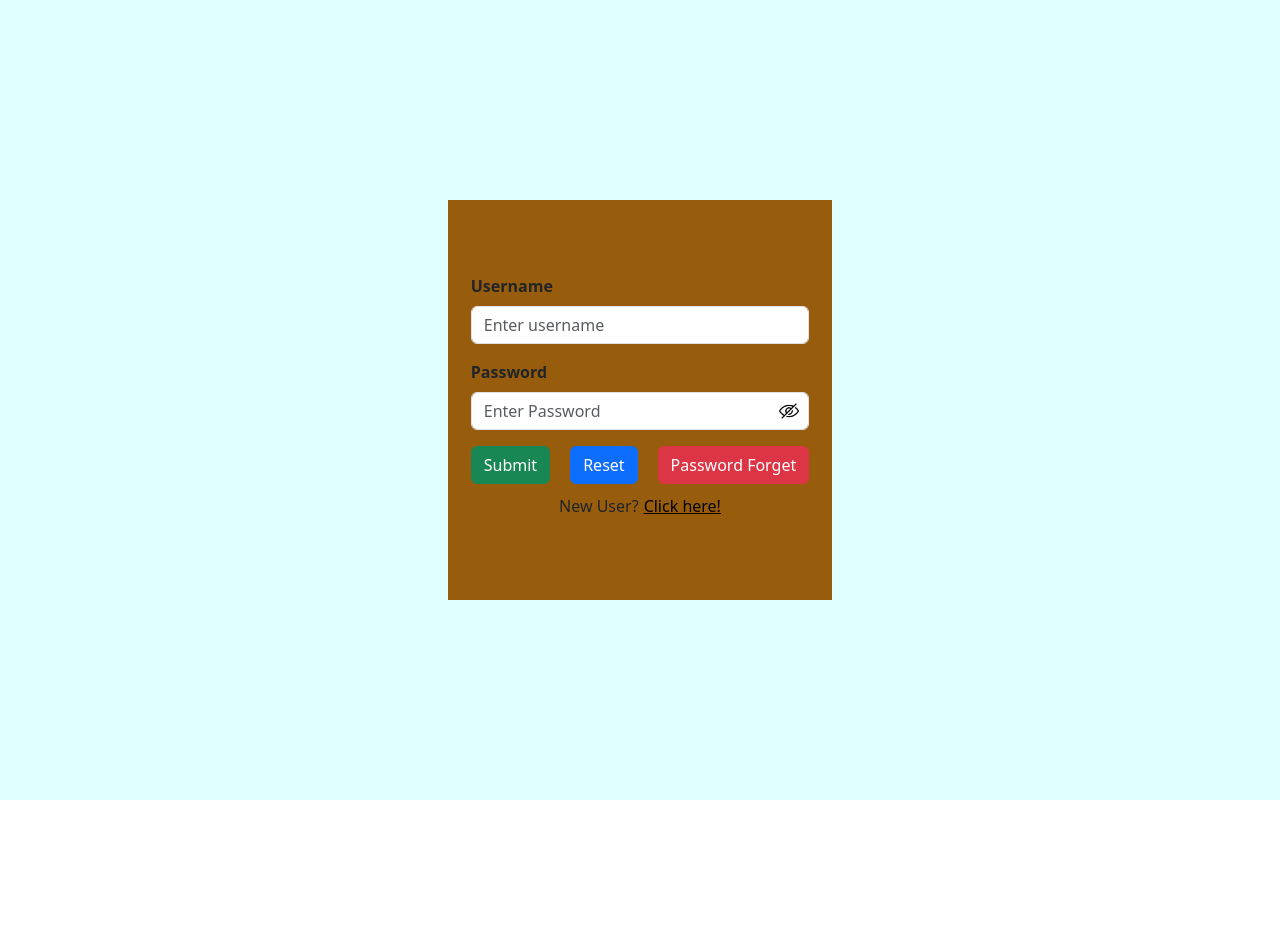
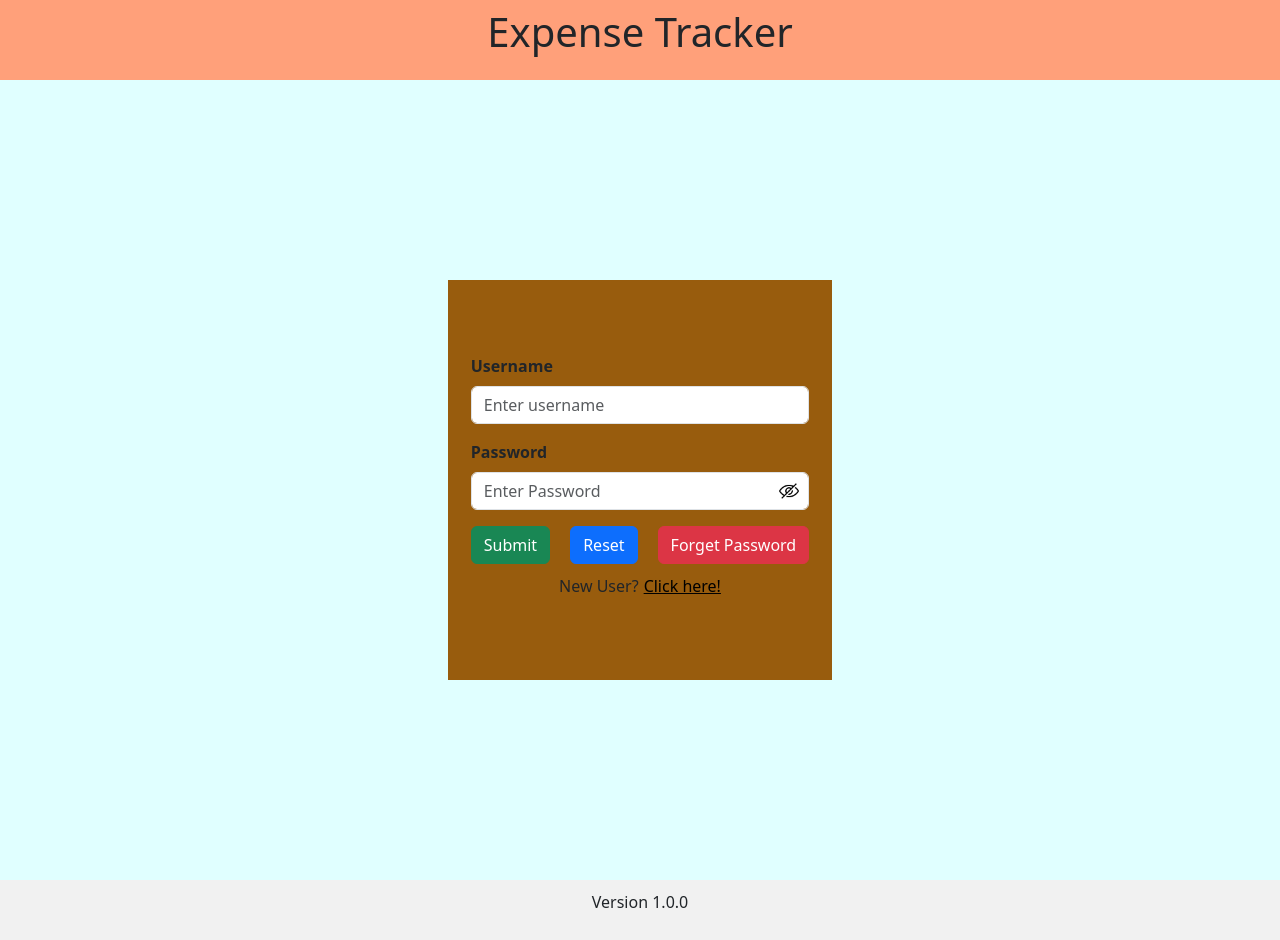
Before and after one commit to arnavkatyayan/ExpenseTrackerApp, a React (Create React App) app in the folder ExpenseTrackerFE/expensetrackerfe/: page / in a window 1280 px wide. Before the commit the page ends 800 px from the top, so only its background shows below. Built offline with nearby package versions, Linux system fonts and the light colour scheme; no server answers.

Commit message:
Css changes and logout functionality added.

```diff
--- a/ExpenseTrackerFE/expensetrackerfe/src/App.css
+++ b/ExpenseTrackerFE/expensetrackerfe/src/App.css
@@ -239,3 +239,29 @@
   gap: 20px;
   margin-top: 10px;
 }
+.heading{
+  height: 10vh;
+  background-color: lightsalmon;
+}
+.heading-name {
+  display: flex;
+  align-items: center;
+  justify-content: center;
+  font-weight: 500;
+  padding-top: 8px;
+}
+.footer {
+  text-align: center;
+  padding: 10px;
+  background-color: #f1f1f1;
+  position: relative; /* Or fixed if you want it to stay at the bottom of the viewport */
+  width: 100%;
+  bottom: 0;
+}
+.logout-btn {
+
+  right: 7px;
+  position: absolute;
+  /* padding-top: 5px; */
+  margin-top: -47px;
+}
--- a/ExpenseTrackerFE/expensetrackerfe/src/App.js
+++ b/ExpenseTrackerFE/expensetrackerfe/src/App.js
@@ -1,16 +1,28 @@
 import logo from './logo.svg';
 import './App.css';
 import LoginPage from './LoginPage';
-import {useState} from 'react';
-import SignUpPage from './SignUpPage';
-import ForgetPasswordPage from './ForgetPasswordPage';
-import HandlingMonth from './HandlingMonth';
-import ExpenseTrackerPage from './ExpenseTrackerPage'
-import ShowTable from './showTable';
+import { useState } from 'react';
+import { Button } from 'react-bootstrap';
+
 function App() {
+  const [isLogoutClicked, setIsLogoutClicked] = useState(false);
+
+  const handleLogout = () => {
+    setIsLogoutClicked(!isLogoutClicked);
+  }
 
   return (
-    <LoginPage/>
+    <div>
+      <div className='heading'>
+        <h1 className='heading-name'>Expense Tracker</h1>
+        {isLogoutClicked ? <Button variant="danger" type="button" className='logout-btn' onClick={handleLogout}>Logout</Button> : null}
+      </div>
+
+      <LoginPage isLogoutClicked={isLogoutClicked} setIsLogoutClicked={setIsLogoutClicked} />
+      <footer className='footer'>
+        <p>Version 1.0.0</p>
+      </footer>
+    </div>
   );
 }
 
--- a/ExpenseTrackerFE/expensetrackerfe/src/ForgetPasswordPage.js
+++ b/ExpenseTrackerFE/expensetrackerfe/src/ForgetPasswordPage.js
@@ -4,7 +4,7 @@ import 'bootstrap/dist/css/bootstrap.min.css';
 import { Button, Form } from "react-bootstrap";
 import axios from "axios";
 import swal from "sweetalert";
-function ForgetPasswordPage() {
+function ForgetPasswordPage(props) {
 
     const [email, setEmail] = useState("");
     const [errEmail, setErrEmail] = useState(false);
@@ -63,7 +63,7 @@ function ForgetPasswordPage() {
             axios.post(`http://localhost:9090/api-forget-password/forgetPassword/${email.trim()}`).then(
                 response => {
                     swal("Success!", "Mail Sent!.", "success");
-
+                    props.setForgetPassClicked(false);
                 }
             ).catch(error => {
                 swal("Error!", "Error sending mail.", "warning");
--- a/ExpenseTrackerFE/expensetrackerfe/src/LoginPage.js
+++ b/ExpenseTrackerFE/expensetrackerfe/src/LoginPage.js
@@ -9,7 +9,8 @@ import SignUpPage from "./SignUpPage";
 import HandlingMonth from "./HandlingMonth";
 import swal from "sweetalert";
 import ExpenseTrackerPage from "./ExpenseTrackerPage";
-function LoginPage() {
+import ForgetPasswordPage from "./ForgetPasswordPage";
+function LoginPage(props) {
 
     const [userName, setUserName] = useState("");
     const [password, setPassword] = useState("");
@@ -74,6 +75,7 @@ function LoginPage() {
 
     const handleSubmit = (e) => {
         e.preventDefault(); // Prevents page reload on form submission
+
         if (userName.trim().length === 0) {
             setErrUsername(true);
         }
@@ -90,6 +92,7 @@ function LoginPage() {
                 // Handle success, e.g., navigate to another page or show success message
                 swal("Success!","Login Successful","success");
                 setIsLoggedIn(true);
+                props.setIsLogoutClicked(true);
                 console.log("Login successful:", response.data);
             })
             .catch(error => {
@@ -99,8 +102,15 @@ function LoginPage() {
             });
     };
 
-    if(isLoggedIn) {
-        return isCurrMonthDataAdded ? <ExpenseTrackerPage userName={userName}/>:<HandlingMonth/>
+    if(isLoggedIn && props.isLogoutClicked === true) {
+
+        return isCurrMonthDataAdded ? <ExpenseTrackerPage userName={userName} logout={props.isLogoutClicked} setLogout={props.setIsLogoutClicked}/>:<HandlingMonth logout={props.isLogoutClicked} setLogout={props.setIsLogoutClicked}/>
+    }
+    if(isNewUserClicked) {
+        return <SignUpPage/>
+    }
+    if(forgetPassClicked) {
+        return <ForgetPasswordPage setForgetPassClicked={setForgetPassClicked}/>
     }
 
     return (
@@ -148,7 +158,7 @@ function LoginPage() {
                             Reset
                         </Button>
                         <Button variant="danger" type="button" onClick={handleForgetPassword}>
-                            Password Forget
+                            Forget Password
                         </Button>
                     </div>
 
@@ -164,6 +174,7 @@ function LoginPage() {
             </div>
         </div>
     );
+
 }
 
 export default LoginPage;
```
